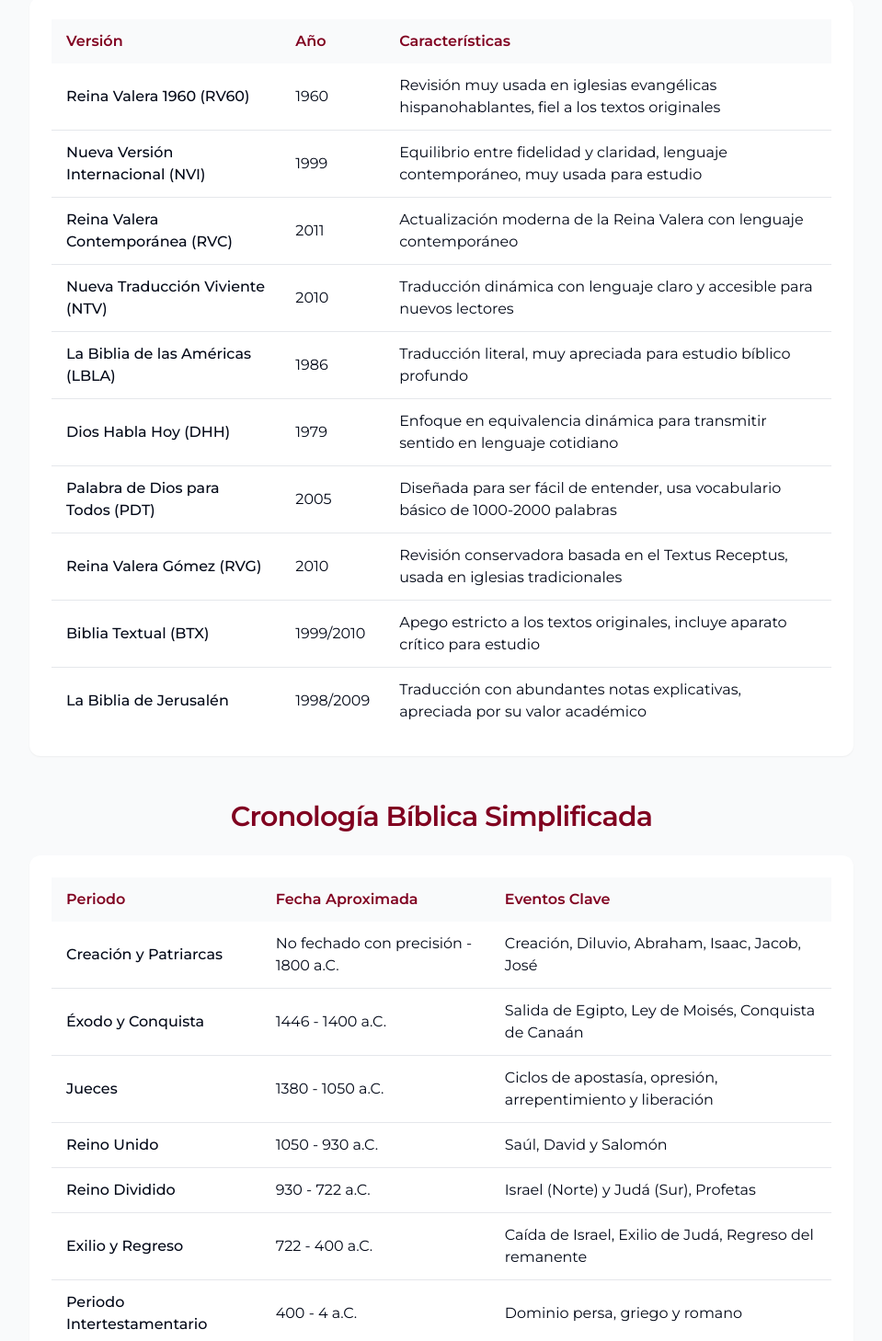
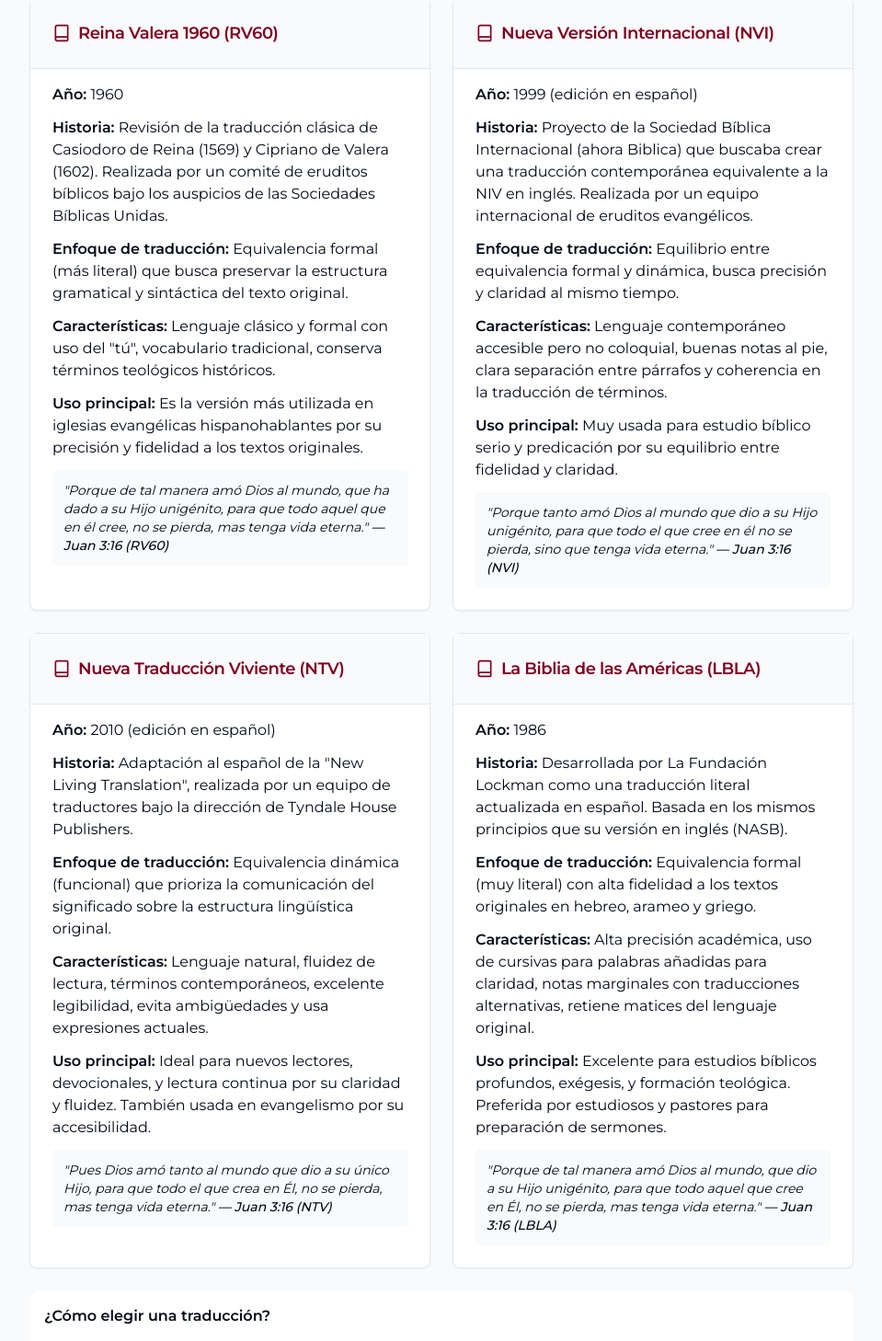
Before and after one commit to muzzadevs/biblionube-connect, a React (Vite) app: page /biblia in a window 1280 px wide. Shown: the part 1643-3101 px from the top of the page at 92% size, without its empty margins (160-1119 px from the left). Built offline with nearby package versions, Linux system fonts and the light colour scheme.

Commit message:
Refine BibliaPage translations table
The translations table in BibliaPage was refined to include only RV60, NTV, NVI, and LBLA, with more detailed information for each.

```diff
--- a/src/pages/BibliaPage.tsx
+++ b/src/pages/BibliaPage.tsx
@@ -296,68 +296,103 @@ export default function BibliaPage() {
 
       <section className="mb-12">
         <h2 className="section-heading text-center mb-6">Traducciones y Versiones en Español</h2>
-        <div className="max-w-4xl mx-auto bg-white rounded-xl p-6 shadow-sm overflow-x-auto">
-          <table className="min-w-full">
-            <thead>
-              <tr className="bg-gray-50 text-left">
-                <th className="py-3 px-4 font-semibold text-burgundy">Versión</th>
-                <th className="py-3 px-4 font-semibold text-burgundy">Año</th>
-                <th className="py-3 px-4 font-semibold text-burgundy">Características</th>
-              </tr>
-            </thead>
-            <tbody className="divide-y divide-gray-200">
-              <tr>
-                <td className="py-3 px-4 font-medium">Reina Valera 1960 (RV60)</td>
-                <td className="py-3 px-4">1960</td>
-                <td className="py-3 px-4">Revisión muy usada en iglesias evangélicas hispanohablantes, fiel a los textos originales</td>
-              </tr>
-              <tr>
-                <td className="py-3 px-4 font-medium">Nueva Versión Internacional (NVI)</td>
-                <td className="py-3 px-4">1999</td>
-                <td className="py-3 px-4">Equilibrio entre fidelidad y claridad, lenguaje contemporáneo, muy usada para estudio</td>
-              </tr>
-              <tr>
-                <td className="py-3 px-4 font-medium">Reina Valera Contemporánea (RVC)</td>
-                <td className="py-3 px-4">2011</td>
-                <td className="py-3 px-4">Actualización moderna de la Reina Valera con lenguaje contemporáneo</td>
-              </tr>
-              <tr>
-                <td className="py-3 px-4 font-medium">Nueva Traducción Viviente (NTV)</td>
-                <td className="py-3 px-4">2010</td>
-                <td className="py-3 px-4">Traducción dinámica con lenguaje claro y accesible para nuevos lectores</td>
-              </tr>
-              <tr>
-                <td className="py-3 px-4 font-medium">La Biblia de las Américas (LBLA)</td>
-                <td className="py-3 px-4">1986</td>
-                <td className="py-3 px-4">Traducción literal, muy apreciada para estudio bíblico profundo</td>
-              </tr>
-              <tr>
-                <td className="py-3 px-4 font-medium">Dios Habla Hoy (DHH)</td>
-                <td className="py-3 px-4">1979</td>
-                <td className="py-3 px-4">Enfoque en equivalencia dinámica para transmitir sentido en lenguaje cotidiano</td>
-              </tr>
-              <tr>
-                <td className="py-3 px-4 font-medium">Palabra de Dios para Todos (PDT)</td>
-                <td className="py-3 px-4">2005</td>
-                <td className="py-3 px-4">Diseñada para ser fácil de entender, usa vocabulario básico de 1000-2000 palabras</td>
-              </tr>
-              <tr>
-                <td className="py-3 px-4 font-medium">Reina Valera Gómez (RVG)</td>
-                <td className="py-3 px-4">2010</td>
-                <td className="py-3 px-4">Revisión conservadora basada en el Textus Receptus, usada en iglesias tradicionales</td>
-              </tr>
-              <tr>
-                <td className="py-3 px-4 font-medium">Biblia Textual (BTX)</td>
-                <td className="py-3 px-4">1999/2010</td>
-                <td className="py-3 px-4">Apego estricto a los textos originales, incluye aparato crítico para estudio</td>
-              </tr>
-              <tr>
-                <td className="py-3 px-4 font-medium">La Biblia de Jerusalén</td>
-                <td className="py-3 px-4">1998/2009</td>
-                <td className="py-3 px-4">Traducción con abundantes notas explicativas, apreciada por su valor académico</td>
-              </tr>
-            </tbody>
-          </table>
+        <div className="max-w-4xl mx-auto">
+          <div className="grid md:grid-cols-2 gap-6">
+            <Card className="shadow-sm">
+              <CardHeader className="bg-gray-50 border-b">
+                <CardTitle className="text-lg flex items-center text-burgundy">
+                  <Book className="h-5 w-5 mr-2" />
+                  Reina Valera 1960 (RV60)
+                </CardTitle>
+              </CardHeader>
+              <CardContent className="pt-4">
+                <div className="space-y-3">
+                  <p><span className="font-semibold">Año:</span> 1960</p>
+                  <p><span className="font-semibold">Historia:</span> Revisión de la traducción clásica de Casiodoro de Reina (1569) y Cipriano de Valera (1602). Realizada por un comité de eruditos bíblicos bajo los auspicios de las Sociedades Bíblicas Unidas.</p>
+                  <p><span className="font-semibold">Enfoque de traducción:</span> Equivalencia formal (más literal) que busca preservar la estructura gramatical y sintáctica del texto original.</p>
+                  <p><span className="font-semibold">Características:</span> Lenguaje clásico y formal con uso del "tú", vocabulario tradicional, conserva términos teológicos históricos.</p>
+                  <p><span className="font-semibold">Uso principal:</span> Es la versión más utilizada en iglesias evangélicas hispanohablantes por su precisión y fidelidad a los textos originales.</p>
+                  <div className="mt-2 bg-gray-50 p-3 rounded text-sm italic">
+                    "Porque de tal manera amó Dios al mundo, que ha dado a su Hijo unigénito, para que todo aquel que en él cree, no se pierda, mas tenga vida eterna." <span className="font-medium">— Juan 3:16 (RV60)</span>
+                  </div>
+                </div>
+              </CardContent>
+            </Card>
+
+            <Card className="shadow-sm">
+              <CardHeader className="bg-gray-50 border-b">
+                <CardTitle className="text-lg flex items-center text-burgundy">
+                  <Book className="h-5 w-5 mr-2" />
+                  Nueva Versión Internacional (NVI)
+                </CardTitle>
+              </CardHeader>
+              <CardContent className="pt-4">
+                <div className="space-y-3">
+                  <p><span className="font-semibold">Año:</span> 1999 (edición en español)</p>
+                  <p><span className="font-semibold">Historia:</span> Proyecto de la Sociedad Bíblica Internacional (ahora Biblica) que buscaba crear una traducción contemporánea equivalente a la NIV en inglés. Realizada por un equipo internacional de eruditos evangélicos.</p>
+                  <p><span className="font-semibold">Enfoque de traducción:</span> Equilibrio entre equivalencia formal y dinámica, busca precisión y claridad al mismo tiempo.</p>
+                  <p><span className="font-semibold">Características:</span> Lenguaje contemporáneo accesible pero no coloquial, buenas notas al pie, clara separación entre párrafos y coherencia en la traducción de términos.</p>
+                  <p><span className="font-semibold">Uso principal:</span> Muy usada para estudio bíblico serio y predicación por su equilibrio entre fidelidad y claridad.</p>
+                  <div className="mt-2 bg-gray-50 p-3 rounded text-sm italic">
+                    "Porque tanto amó Dios al mundo que dio a su Hijo unigénito, para que todo el que cree en él no se pierda, sino que tenga vida eterna." <span className="font-medium">— Juan 3:16 (NVI)</span>
+                  </div>
+                </div>
+              </CardContent>
+            </Card>
+
+            <Card className="shadow-sm">
+              <CardHeader className="bg-gray-50 border-b">
+                <CardTitle className="text-lg flex items-center text-burgundy">
+                  <Book className="h-5 w-5 mr-2" />
+                  Nueva Traducción Viviente (NTV)
+                </CardTitle>
+              </CardHeader>
+              <CardContent className="pt-4">
+                <div className="space-y-3">
+                  <p><span className="font-semibold">Año:</span> 2010 (edición en español)</p>
+                  <p><span className="font-semibold">Historia:</span> Adaptación al español de la "New Living Translation", realizada por un equipo de traductores bajo la dirección de Tyndale House Publishers.</p>
+                  <p><span className="font-semibold">Enfoque de traducción:</span> Equivalencia dinámica (funcional) que prioriza la comunicación del significado sobre la estructura lingüística original.</p>
+                  <p><span className="font-semibold">Características:</span> Lenguaje natural, fluidez de lectura, términos contemporáneos, excelente legibilidad, evita ambigüedades y usa expresiones actuales.</p>
+                  <p><span className="font-semibold">Uso principal:</span> Ideal para nuevos lectores, devocionales, y lectura continua por su claridad y fluidez. También usada en evangelismo por su accesibilidad.</p>
+                  <div className="mt-2 bg-gray-50 p-3 rounded text-sm italic">
+                    "Pues Dios amó tanto al mundo que dio a su único Hijo, para que todo el que crea en Él, no se pierda, mas tenga vida eterna." <span className="font-medium">— Juan 3:16 (NTV)</span>
+                  </div>
+                </div>
+              </CardContent>
+            </Card>
+
+            <Card className="shadow-sm">
+              <CardHeader className="bg-gray-50 border-b">
+                <CardTitle className="text-lg flex items-center text-burgundy">
+                  <Book className="h-5 w-5 mr-2" />
+                  La Biblia de las Américas (LBLA)
+                </CardTitle>
+              </CardHeader>
+              <CardContent className="pt-4">
+                <div className="space-y-3">
+                  <p><span className="font-semibold">Año:</span> 1986</p>
+                  <p><span className="font-semibold">Historia:</span> Desarrollada por La Fundación Lockman como una traducción literal actualizada en español. Basada en los mismos principios que su versión en inglés (NASB).</p>
+                  <p><span className="font-semibold">Enfoque de traducción:</span> Equivalencia formal (muy literal) con alta fidelidad a los textos originales en hebreo, arameo y griego.</p>
+                  <p><span className="font-semibold">Características:</span> Alta precisión académica, uso de cursivas para palabras añadidas para claridad, notas marginales con traducciones alternativas, retiene matices del lenguaje original.</p>
+                  <p><span className="font-semibold">Uso principal:</span> Excelente para estudios bíblicos profundos, exégesis, y formación teológica. Preferida por estudiosos y pastores para preparación de sermones.</p>
+                  <div className="mt-2 bg-gray-50 p-3 rounded text-sm italic">
+                    "Porque de tal manera amó Dios al mundo, que dio a su Hijo unigénito, para que todo aquel que cree en Él, no se pierda, mas tenga vida eterna." <span className="font-medium">— Juan 3:16 (LBLA)</span>
+                  </div>
+                </div>
+              </CardContent>
+            </Card>
+          </div>
+
+          <div className="mt-6 p-4 bg-white rounded-xl shadow-sm">
+            <h3 className="font-semibold mb-3">¿Cómo elegir una traducción?</h3>
+            <p className="mb-3">La elección de una traducción bíblica depende de varios factores:</p>
+            <ul className="list-disc pl-5 space-y-2">
+              <li><span className="font-medium">Propósito de lectura:</span> Para estudio profundo, considere traducciones más literales (RV60, LBLA). Para lectura devocional, versiones más dinámicas (NTV).</li>
+              <li><span className="font-medium">Nivel de familiaridad con lenguaje bíblico:</span> Nuevos lectores pueden beneficiarse de versiones como NTV, mientras que lectores experimentados pueden preferir RV60 o LBLA.</li>
+              <li><span className="font-medium">Equilibrio:</span> La NVI ofrece un buen balance entre precisión y claridad.</li>
+              <li><span className="font-medium">Uso complementario:</span> Muchos estudiosos recomiendan comparar varias traducciones para obtener una comprensión más rica del texto.</li>
+            </ul>
+          </div>
         </div>
       </section>
 
```
